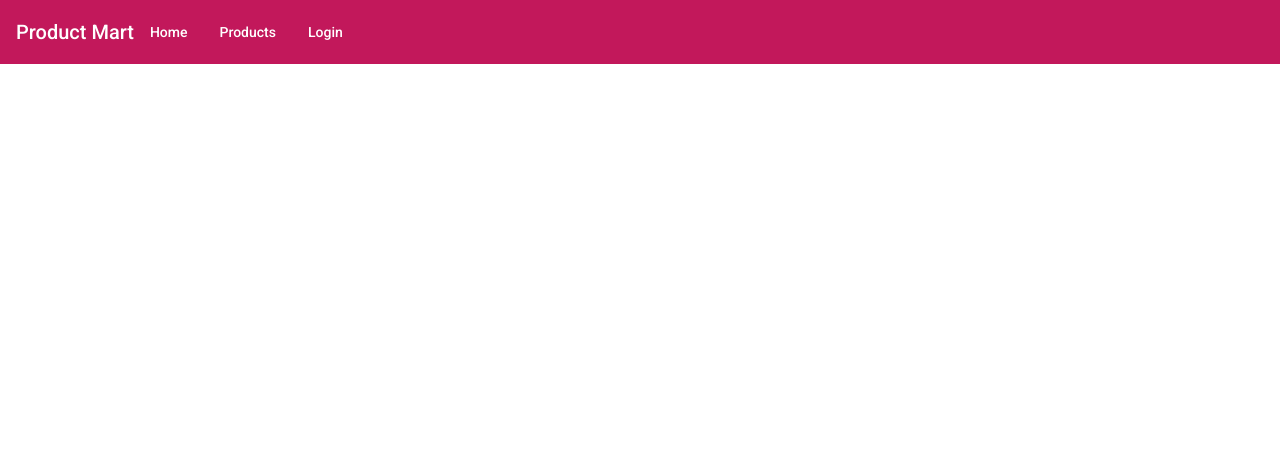
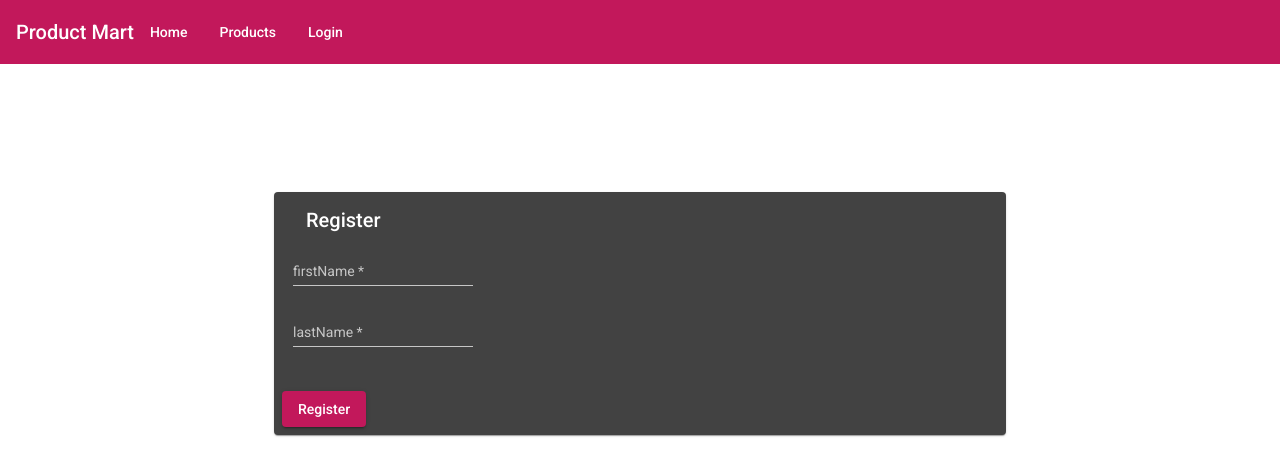
Before and after one commit to rakeshkumartiwari/product-mart, an Angular app: page /register in a window 1280 px wide. Before the commit this address led to /. Shown: the top 476 px of the page. Built offline with nearby package versions, Linux system fonts and the light colour scheme.

Commit message:
Added register component

```diff
--- a/src/app/app-routing.module.ts
+++ b/src/app/app-routing.module.ts
@@ -2,6 +2,7 @@ import { NgModule } from '@angular/core';
 import { Routes, RouterModule } from '@angular/router';
 import { HomeComponent } from './home/home.component';
 import { LoginComponent } from './login/login.component';
+import { RegisterComponent } from './register/register.component';
 
 const routes: Routes = [
   {
@@ -22,6 +23,10 @@ const routes: Routes = [
   {
     path: 'login',
     component: LoginComponent
+  },
+  {
+    path: 'register',
+    component: RegisterComponent
   }
 ];
 
--- a/src/app/app.module.ts
+++ b/src/app/app.module.ts
@@ -8,6 +8,7 @@ import { PmMaterialModule } from './material-module';
 import { HomeComponent } from './home/home.component';
 import { LoginComponent } from './login/login.component';
 import { FormsModule, ReactiveFormsModule } from '@angular/forms';
+import { RegisterComponent } from './register/register.component';
 
 
 
@@ -15,7 +16,8 @@ import { FormsModule, ReactiveFormsModule } from '@angular/forms';
   declarations: [
     AppComponent,
     HomeComponent,
-    LoginComponent
+    LoginComponent,
+    RegisterComponent
   ],
   imports: [
     BrowserModule,
--- a/src/app/login/login.component.html
+++ b/src/app/login/login.component.html
@@ -22,5 +22,6 @@
   </mat-card-content>
   <mat-card-actions>
     <button mat-raised-button color="primary" (click)="login()">Login</button>
+    <span> If you dont have an account? <a routerLink="/register">register</a> here.</span>
   </mat-card-actions>
 </mat-card>
--- /dev/null
+++ b/src/app/register/register.component.html
@@ -0,0 +1,26 @@
+<mat-card class="rgister-card">
+    <mat-card-header>
+      <mat-card-title>Register</mat-card-title>
+    </mat-card-header>
+    <mat-card-content>
+        <table>
+          <tr>
+            <td>
+              <mat-form-field>
+                <input matInput type="text" placeholder="firstName" [(ngModel)]="firstName" name="firstName" required>
+              </mat-form-field>
+            </td>
+          </tr>
+          <tr>
+            <td>
+              <mat-form-field>
+                <input matInput type="text" placeholder="lastName" [(ngModel)]="lastName" name="lastName" required>
+              </mat-form-field>
+            </td>
+          </tr>
+        </table>
+    </mat-card-content>
+    <mat-card-actions>
+      <button mat-raised-button color="primary" (click)="register()">Register</button>
+    </mat-card-actions>
+  </mat-card>
--- /dev/null
+++ b/src/app/register/register.component.scss
@@ -0,0 +1,4 @@
+.rgister-card{
+    width: 700px;
+    margin: 10% auto;
+}
--- /dev/null
+++ b/src/app/register/register.component.ts
@@ -0,0 +1,19 @@
+import { Component, OnInit } from '@angular/core';
+import { Router } from '@angular/router';
+
+@Component({
+  selector: 'pm-register',
+  templateUrl: './register.component.html',
+  styleUrls: ['./register.component.scss']
+})
+export class RegisterComponent implements OnInit {
+  firstName: string;
+  lastName: string;
+  constructor(private router: Router) { }
+
+  ngOnInit() {
+  }
+  register() {
+    this.router.navigate(['/login']);
+  }
+}
```
Also changed, not shown: 1 other file (tests, documents, lock files or other folders).
